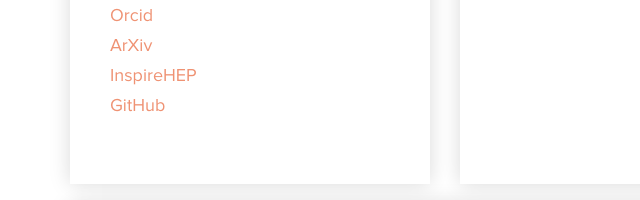
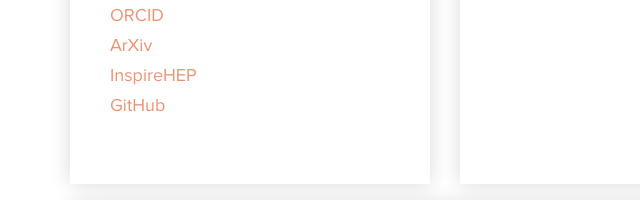
Before and after one commit to hvbora/hvbora.github.io, a plain HTML site: page research.html in a window 1280 px wide. Shown: the part 566-766 px from the top of the page, 0-640 px from the left. Drawn offline with Linux system fonts and the light colour scheme.

Commit message:
january 22

```diff
--- a/research.html
+++ b/research.html
@@ -56,7 +56,7 @@
 			<div class="textbox">
 				<h2>Links </h2>
 					<h6><a href="#" >Google Scholar</a> </h6>
-					<h6><a href="#" >Orcid</a></h6>
+					<h6><a href="#" >ORCID</a></h6>
 					<h6><a href="#" >ArXiv</a></h6>
 					<h6><a href="#" >InspireHEP</a></h6>
 					<h6><a href="#" >GitHub</a></h6>
```
Also changed, not shown: documents/himanshu_pp.jpg (deleted), 6 other files.
